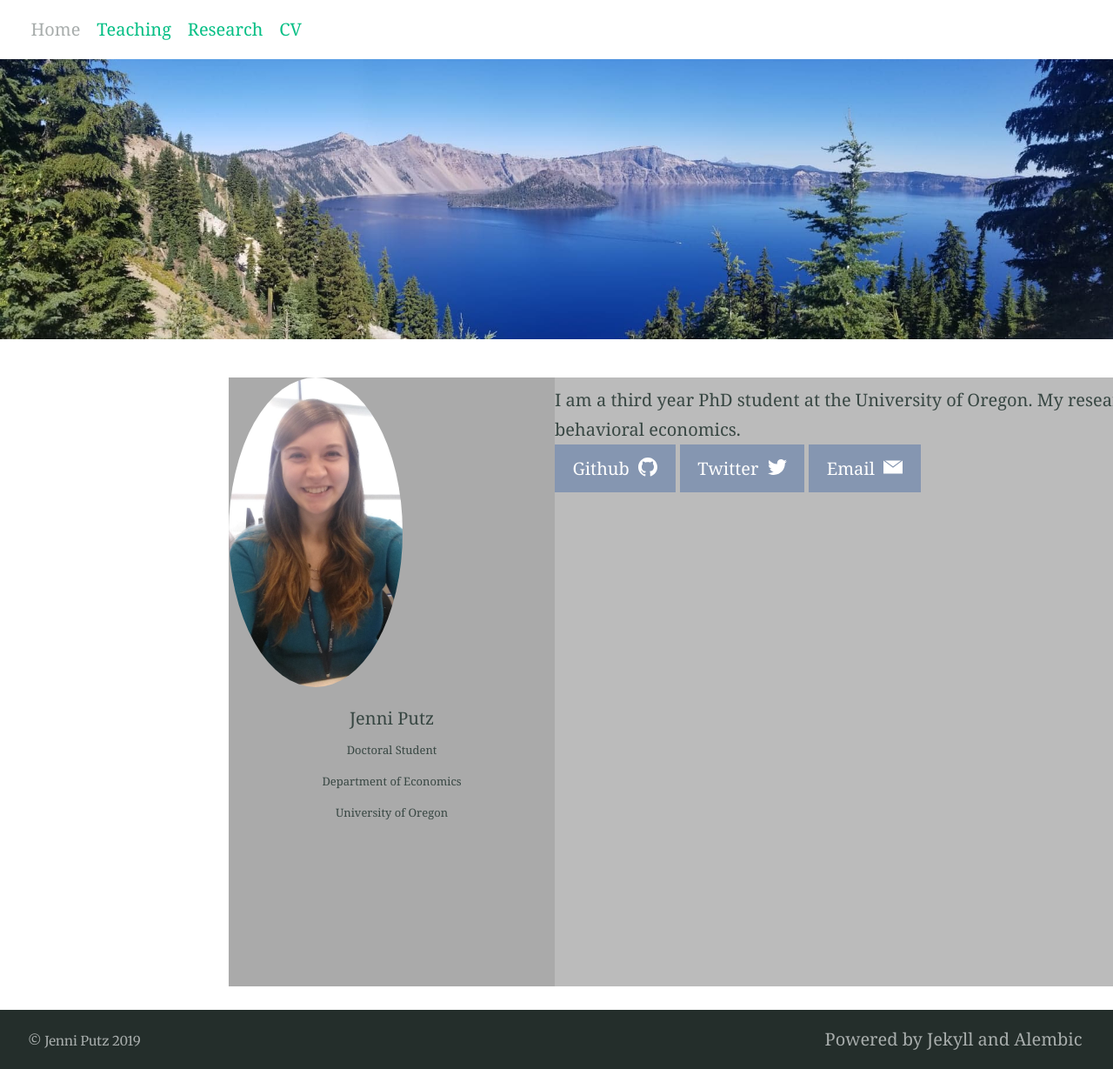
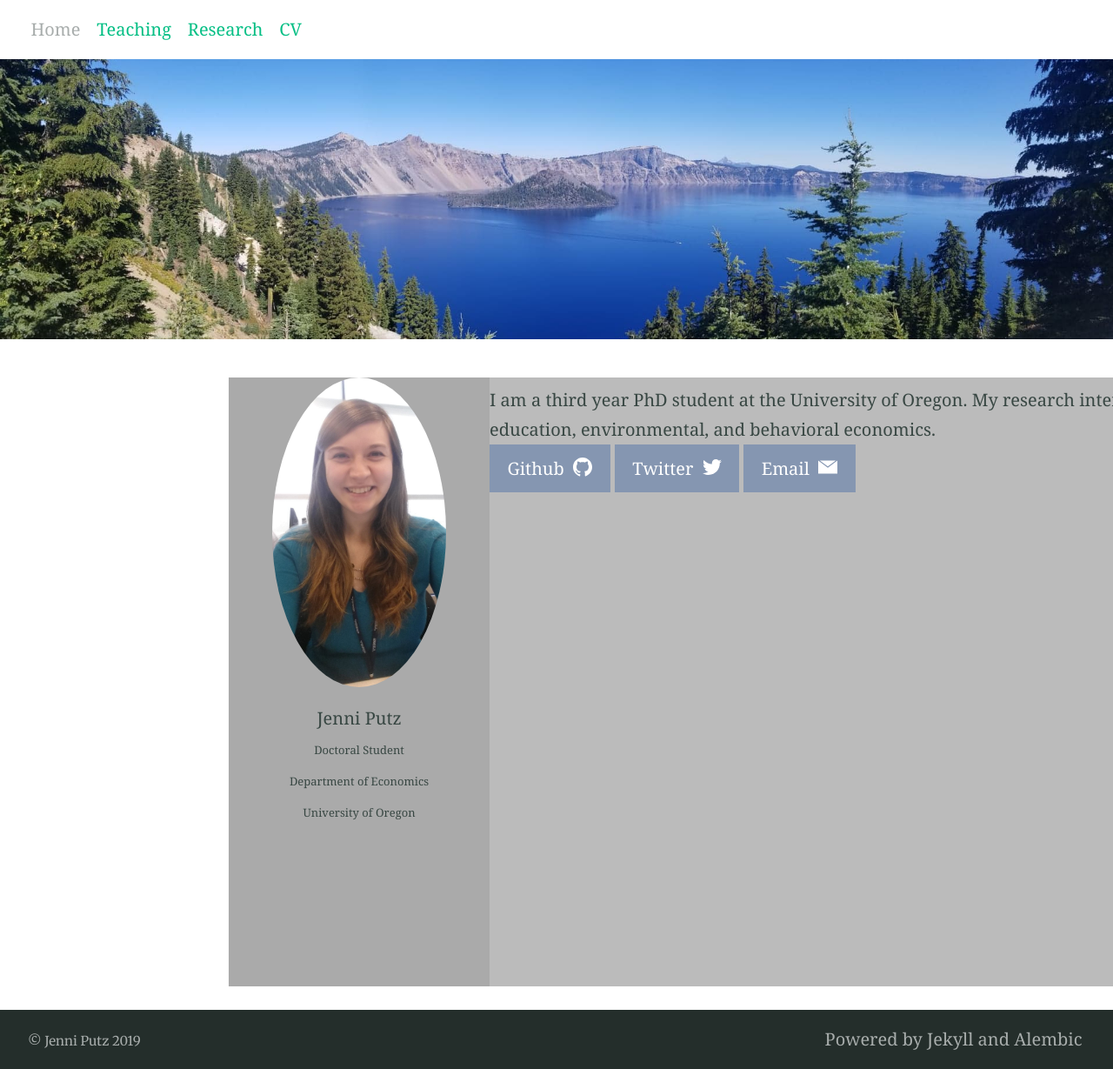
Before and after one commit to jenni-putz/1jenni-putz.github.io, a Jekyll site: the page built from index.md, in a window 1280 px wide. Shown: the whole page at 87% size. Built offline with Jekyll 4.4.1, drawn with Linux system fonts in a browser that asks for light colours; our own code applies the rules of GitHub Pages for plain Markdown files.

Commit message:
Update index.md

```diff
--- a/index.md
+++ b/index.md
@@ -50,8 +50,8 @@ img {
 <body>
 
 
-<div class="row" align="left" style="width: 1500px">
-  <div class="column left" style="background-color:#aaa;">
+<div class="row" align="left" style="width: 1200px">
+  <div class="column left" align = "center" style="background-color:#aaa;">
      <img src="/headshot.jpg" style="width:200px">
      <p style="text-align:center">Jenni Putz <br />
    <font size="-1"> Doctoral Student <br />
@@ -59,7 +59,7 @@ img {
      University of Oregon</font></p>
   </div>
   <div class="column right" style="background-color:#bbb;">
-    <p>   I am a third year PhD student at the University of Oregon. My research interests are in education, environmental, and behavioral economics. <br />
+    <p>I am a third year PhD student at the University of Oregon. My research interests are in education, environmental, and behavioral economics. <br />
 
 {% include button.html text="Github" icon="github" link="https://github.com/jenni-putz" color="#8596B1" %} {% include button.html text="Twitter" icon="twitter" link="https://twitter.com/pootzie_xoxo" color="#8596B1" %} {% include button.html text="Email" icon="email" link="mailto:jputz@uoregon.edu" color="#8596B1" %} </p>
   </div>
```
